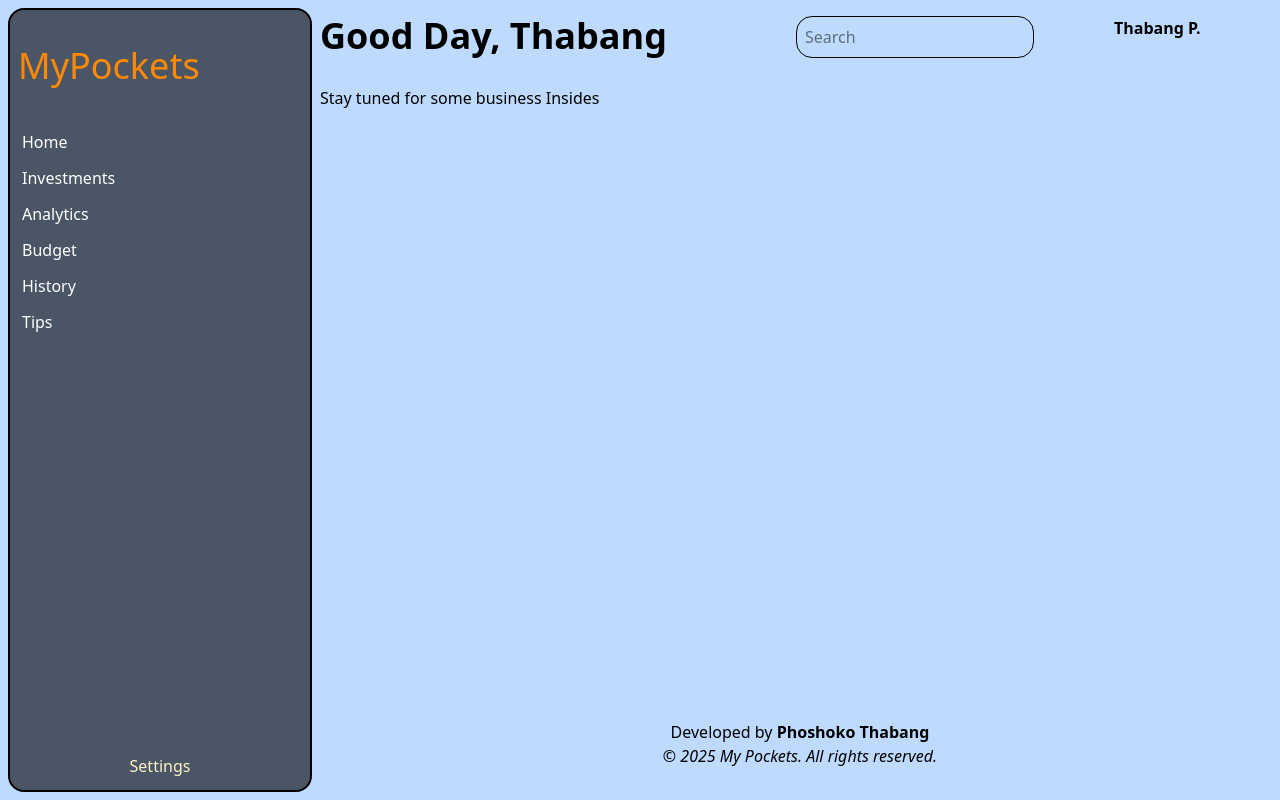
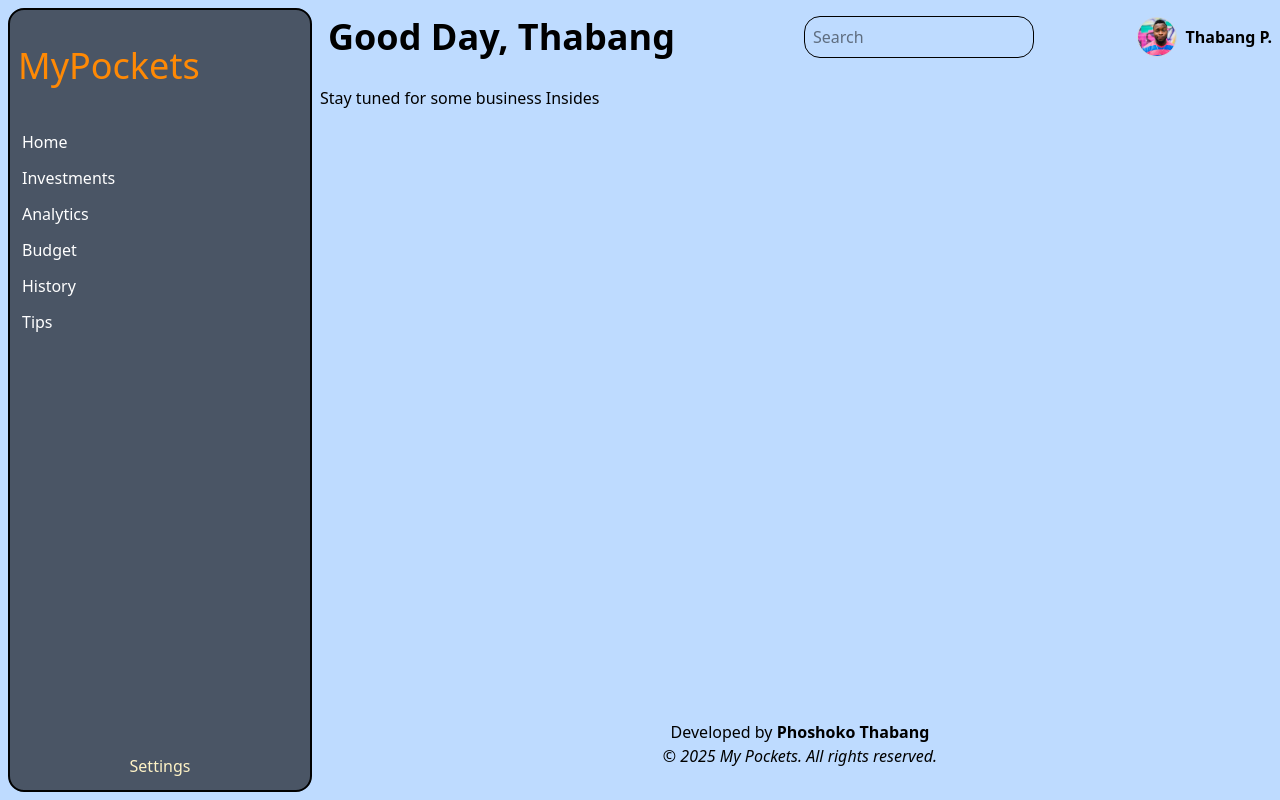
Before and after one commit to ThabangP07/My_Pockets, a React (Vite) app in the folder My_Pockets/: page /tips in a window 1280 px wide. Built offline with nearby package versions, Linux system fonts and the light colour scheme.

Commit message:
style: update layout in Greetings component for improved responsiveness and add profile image

```diff
--- a/My_Pockets/src/components/Greetings.jsx
+++ b/My_Pockets/src/components/Greetings.jsx
@@ -2,10 +2,23 @@ import React from 'react'
 
 function Greetings() {
   return (
-    <div className="grid grid-cols-4 mt-2 mr-2 mb-5 py-2" >
-      <h1 className="text-4xl  font-bold col-span-2">Good Day, Thabang</h1>
-      <input className='border rounded-2xl p-2' type="text" placeholder="Search" />
-      <p className='font-bold ml-20'>Thabang P.</p>
+    <div className="grid grid-cols-1 sm:grid-cols-2 md:grid-cols-4 gap-2 ml-2 mt-2 mr-2 mb-5 py-2 items-center">
+      <h1 className="text-xl sm:text-2xl md:text-4xl font-bold col-span-1 sm:col-span-2">
+        Good Day, Thabang
+      </h1>
+      <input
+        className="border rounded-2xl p-2 w-full sm:w-auto"
+        type="text"
+        placeholder="Search"
+      />
+      <div className="hidden md:block lg:flex md:items-center justify-center md:justify-end space-x-2">
+        <img
+          src="/images/profile.jpeg"
+          alt="Profile"
+          className="w-10 h-10 rounded-full object-cover border border-gray-300"
+        />
+        <p className="font-bold">Thabang P.</p>
+      </div>
     </div>
   );
 }
```
Also changed, not shown: My_Pockets/public/images/profile.jpeg (added).
